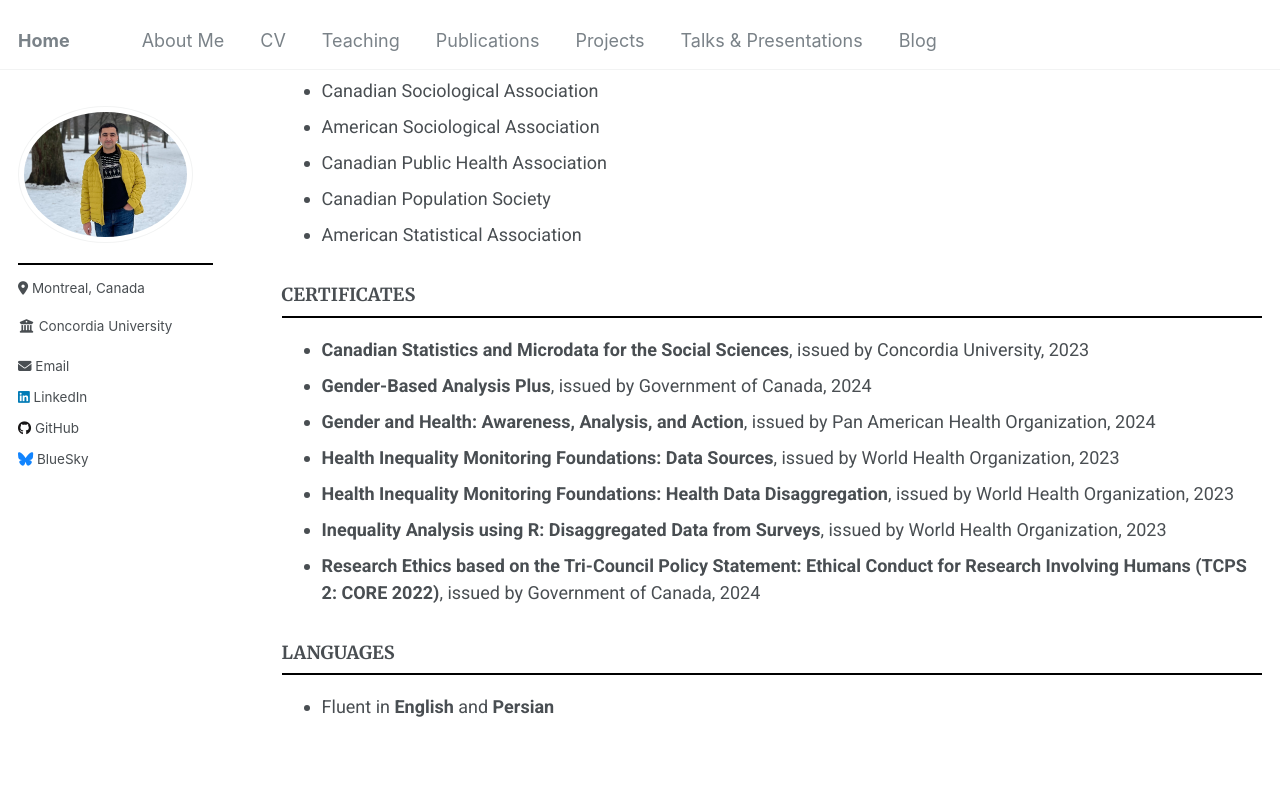
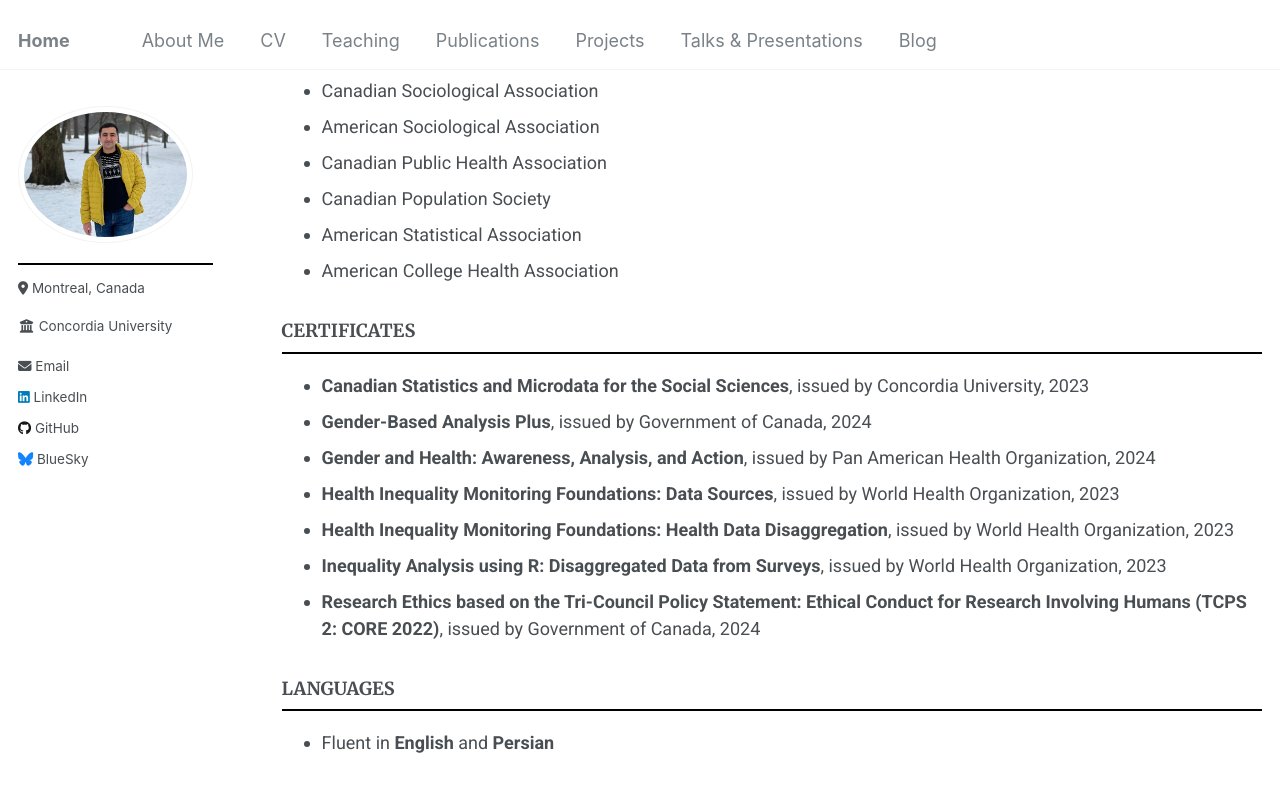
Before and after one commit to Mohsnmonji/mohsnmonji.github.io, a Jekyll site: the page built from _pages/Curriculum Vitae.md, in a window 1280 px wide and 900 px high, scrolled down 3997 px. Shown: the top 792 px of the window. Built offline with Jekyll 4.4.1, drawn with Linux system fonts in a browser that asks for light colours.

Commit message:
Update Curriculum Vitae.md

```diff
--- a/_pages/Curriculum Vitae.md
+++ b/_pages/Curriculum Vitae.md
@@ -131,6 +131,7 @@ redirect_from:
 - Canadian Public Health Association
 - Canadian Population Society
 - American Statistical Association
+- American College Health Association
 
 
 ### **CERTIFICATES**
```
